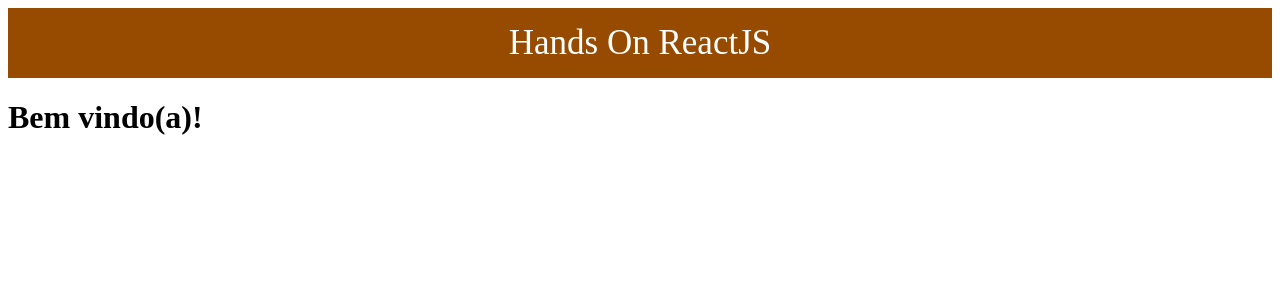
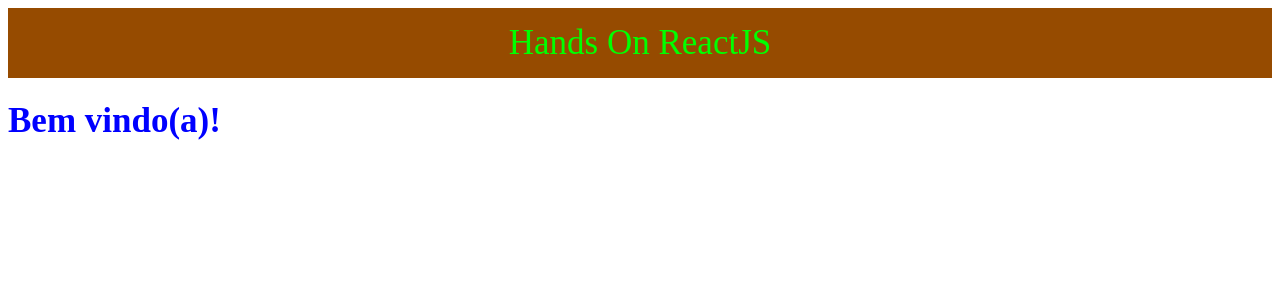
Before and after one commit to lfnd0/hands-on-reactjs, a React (Create React App) app: page / in a window 1280 px wide. Shown: the top 300 px of the page. Built offline with nearby package versions, Linux system fonts and the light colour scheme.

Commit message:
Aplicando Styled Components pt. 2

```diff
--- a/package.json
+++ b/package.json
@@ -10,6 +10,7 @@
     "react-dom": "^18.2.0",
     "react-router-dom": "^6.21.3",
     "react-scripts": "5.0.1",
+    "styled-components": "^6.1.8",
     "web-vitals": "^2.1.4"
   },
   "scripts": {
--- a/src/App.css
+++ /dev/null
@@ -1,21 +0,0 @@
-.container {
-  display: flex;
-  flex-direction: column;
-  width: 100%;
-  height: 500px;
-}
-
-.header {
-  width: 100%;
-  height: 70px;
-  background-color: #964B00;
-  justify-content: center;
-  align-items: center;
-  display: flex;
-}
-
-.title {
-  font-size: 35px;
-  color: #FFFFFF;
-  text-decoration: none;
-}
--- a/src/App.js
+++ b/src/App.js
@@ -1,13 +1,13 @@
-import "./App.css";
+import { Container, Header, Message, Title } from "./styles";
 
 export default function App() {
   return (
-    <div className="container">
-      <header className="header">
-        <a className="title" href="/">Hands On ReactJS</a>
-      </header>
+    <Container>
+      <Header>
+        <Title href="/">Hands On ReactJS</Title>
+      </Header>
 
-      <h1>Bem vindo(a)!</h1>
-    </div>
+      <Message color="0000FF" fontSize={35}>Bem vindo(a)!</Message>
+    </Container>
   );
 }
--- /dev/null
+++ b/src/styles.js
@@ -0,0 +1,28 @@
+import styled from "styled-components";
+
+export const Container = styled.div`
+  width: 100%;
+  height: 500px;
+  display: flex;
+  flex-direction: column;
+`;
+
+export const Header = styled.header`
+  width: 100%;
+  height: 70px;
+  background-color: #964B00;
+  justify-content: center;
+  align-items: center;
+  display: flex;
+`;
+
+export const Title = styled.a`
+  font-size: 35px;
+  color: #00FF00;
+  text-decoration: none;
+`;
+
+export const Message = styled.h1`
+  font-size: ${props => `${props.fontSize}px`};
+  color: ${props => `#${props.color}`};
+`;
```
Also changed, not shown: 1 other file (tests, documents, lock files or other folders).
